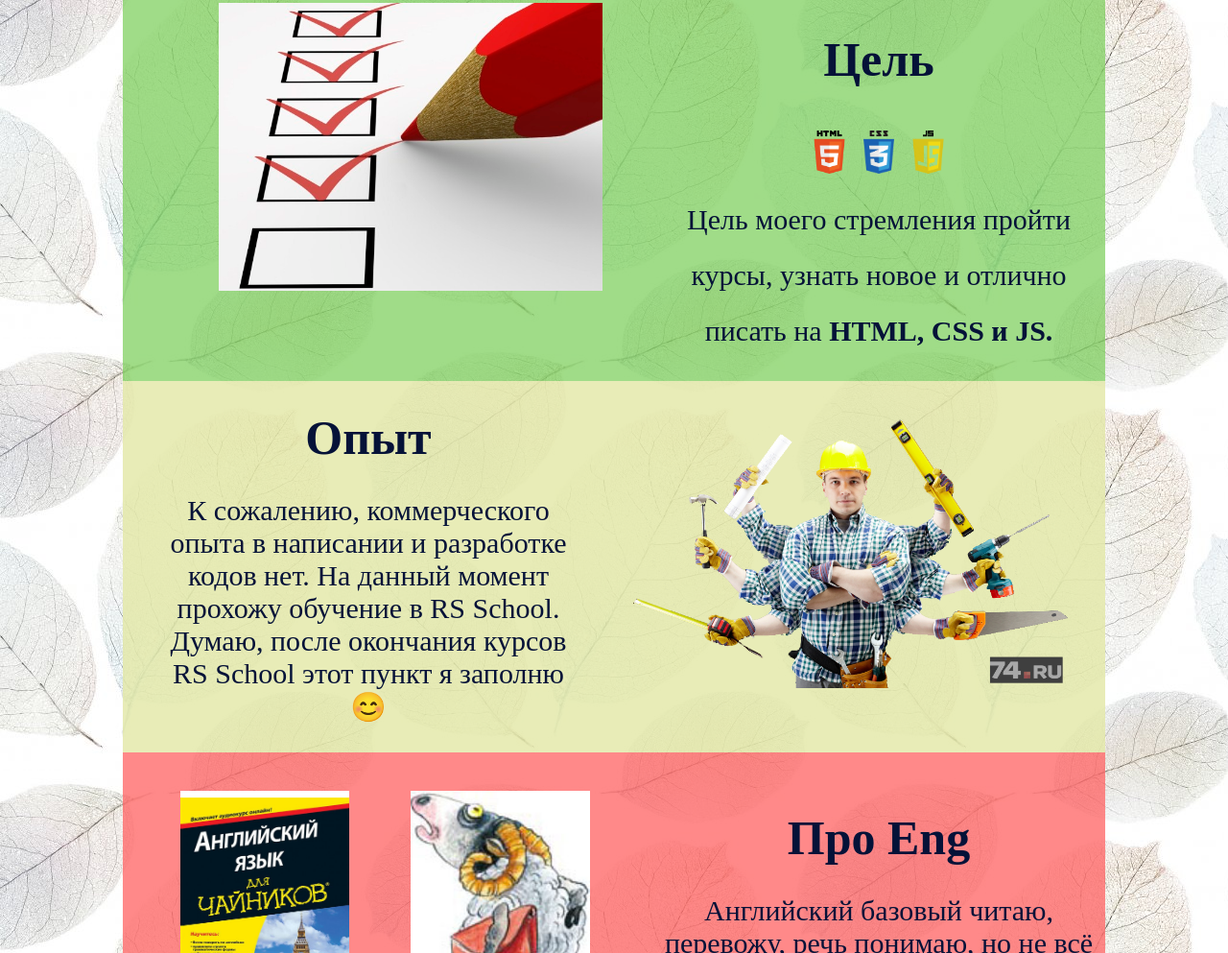
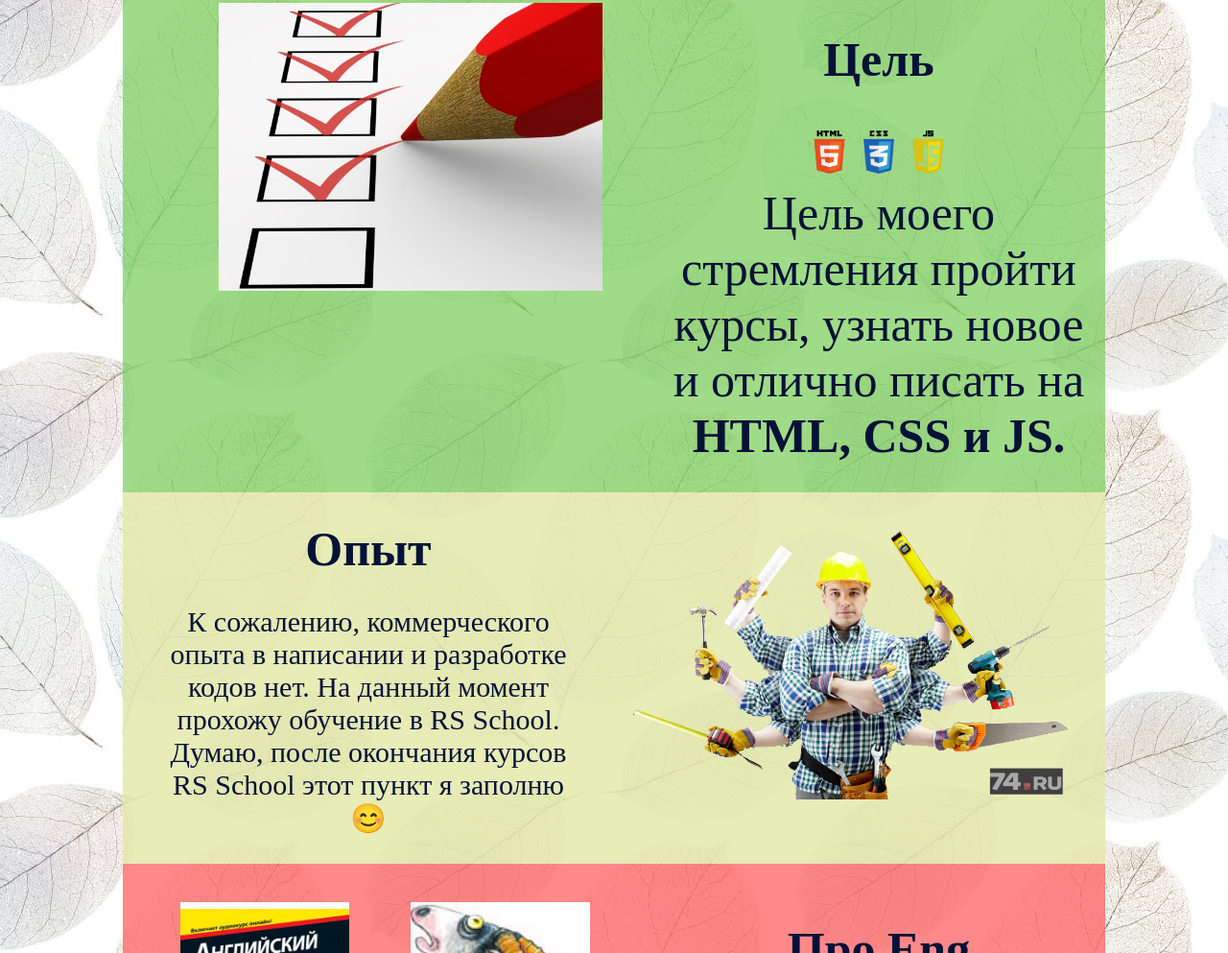
Before and after one commit to SpzGen/rsschool-cv, a plain HTML site: page index.html in a window 1280 px wide. Shown: the part 997-1990 px from the top of the page at 96% size. Drawn offline with Linux system fonts and the light colour scheme.

Commit message:
Cherck
Cherck

```diff
--- a/index.html
+++ b/index.html
@@ -63,8 +63,8 @@
             <img src="img/HTML.png" alt="html">
             <img src="img/CSS.png" alt="css">
             <img src="img/js.png" alt="js"><br>
-            <p1>Цель моего стремления пройти курсы, узнать новое и отлично писать на <strong>HTML, CSS и JS.</strong>
-            </p1>
+            <p>Цель моего стремления пройти курсы, узнать новое и отлично писать на <strong>HTML, CSS и JS.</strong>
+            </p>
         </div>
     </div>
 
```
